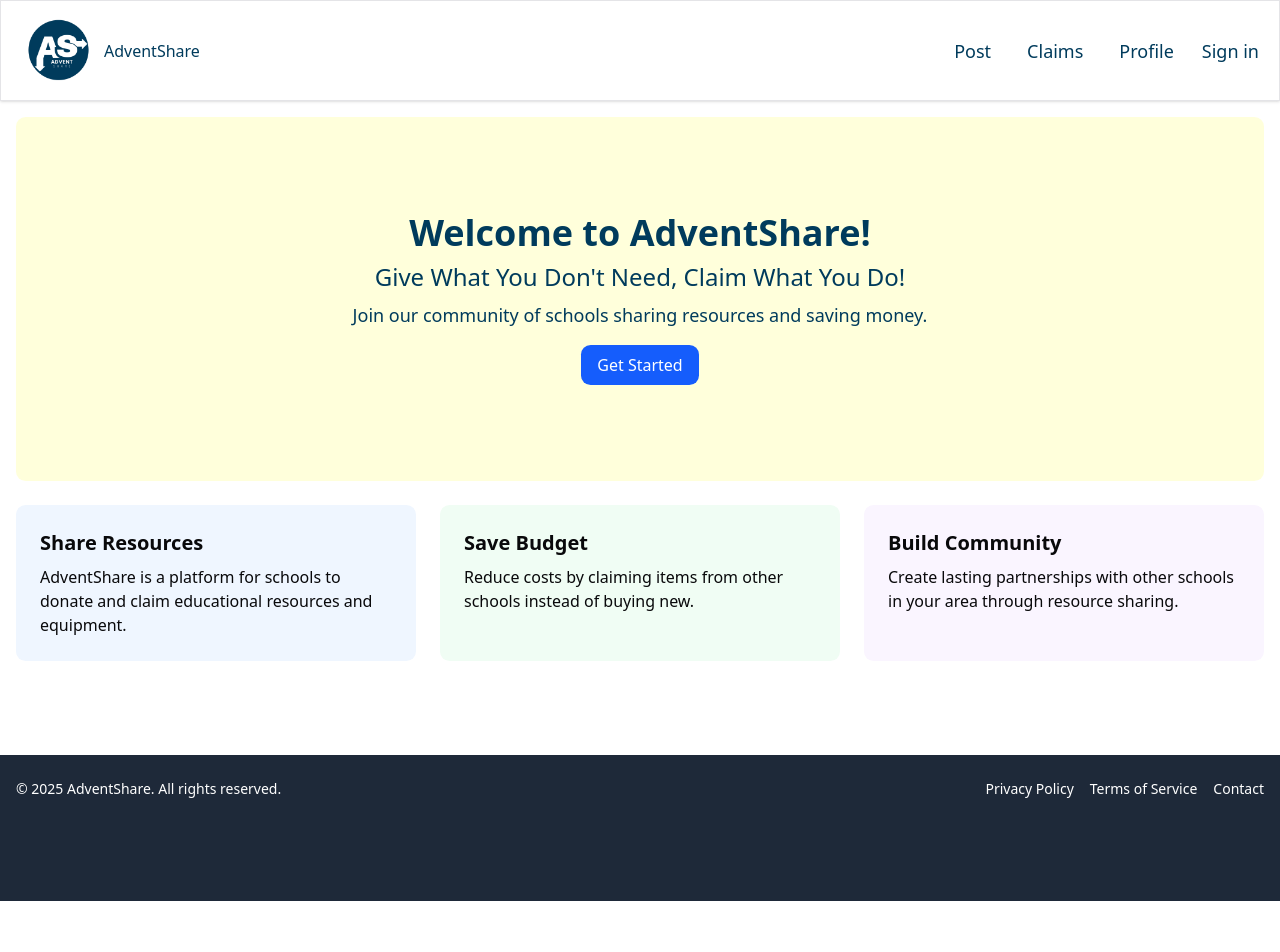
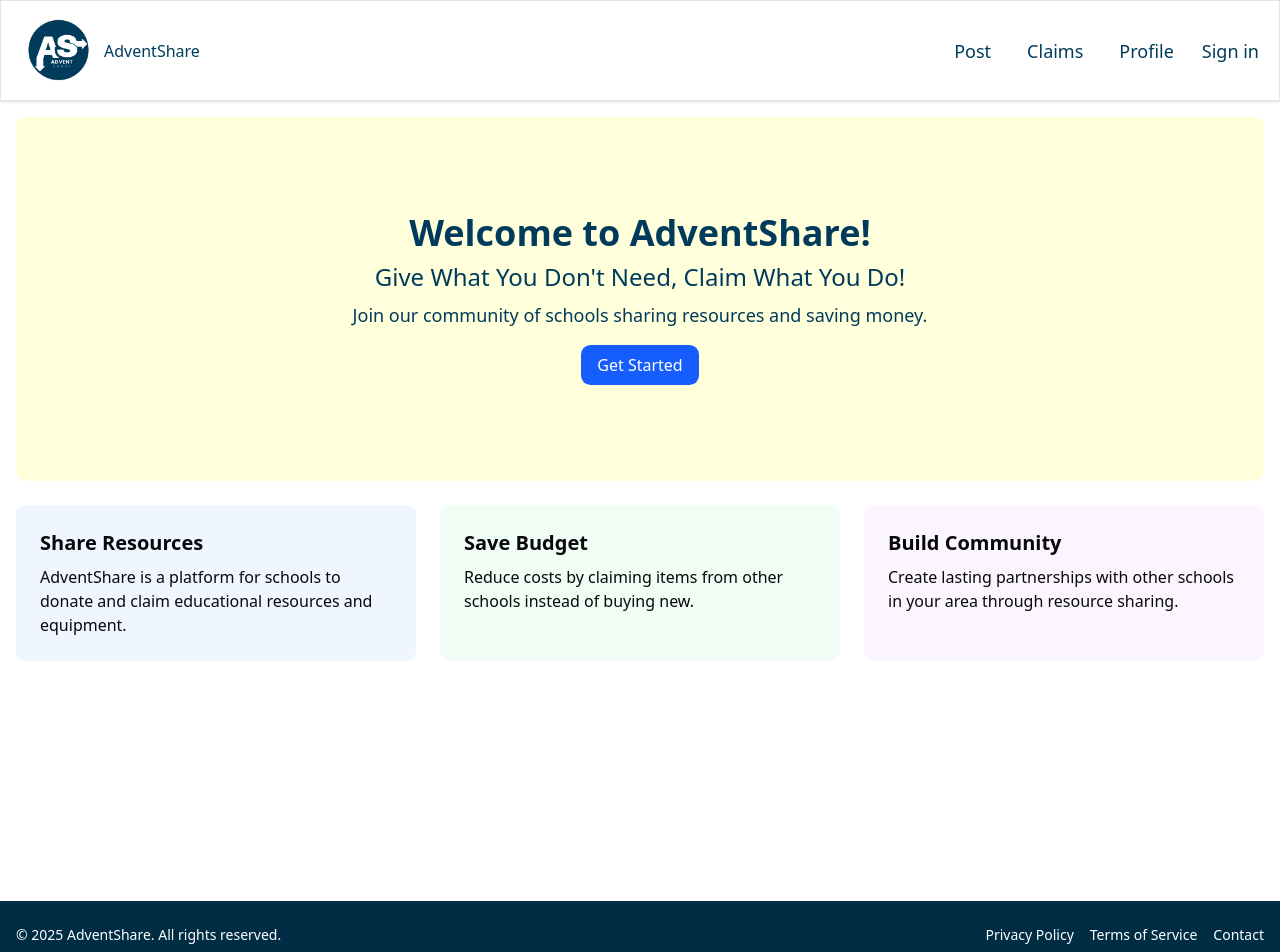
Before and after one commit to CSIS-315-Project/AdventShare, a Next.js app: page / in a window 1280 px wide. Shown: the top 952 px of the page. Before the commit the page ends 901 px from the top, so only its background shows below. Built offline with nearby package versions, Linux system fonts and the light colour scheme; no server answers.

Commit message:
Refactor page layout and update dependencies

```diff
--- a/app/(public)/page.tsx
+++ b/app/(public)/page.tsx
@@ -1,14 +1,9 @@
 import { SignedIn, SignedOut } from "@clerk/nextjs";
 import Footer from "@/components/Footer";
 export default function Page() {
-  const openSignIn = () => {
-    // Logic to open sign-in modal
-    console.log("Sign-in modal opened");
-  };
-
   return (
-    <main className="grid h-screen">
-      <div className="p-4">
+    <main>
+      <div className=" grid h-screen p-4">
         <SignedOut>
           <div className="space-y-6">
             <div
--- a/components/Footer.tsx
+++ b/components/Footer.tsx
@@ -2,7 +2,7 @@ import React from "react";
 
 export default function Footer() {
   return (
-    <footer className="bg-gray-800 text-white py-6">
+    <footer className="text-white py-6" style={{ backgroundColor: "#002c44" }}>
       <div className="container mx-auto px-4">
         <div className="flex flex-col md:flex-row justify-between items-center">
           <div className="mb-4 md:mb-0">
```
Also changed, not shown: package.json (+9 -9 lines), 1 other file (tests, documents, lock files or other folders).
